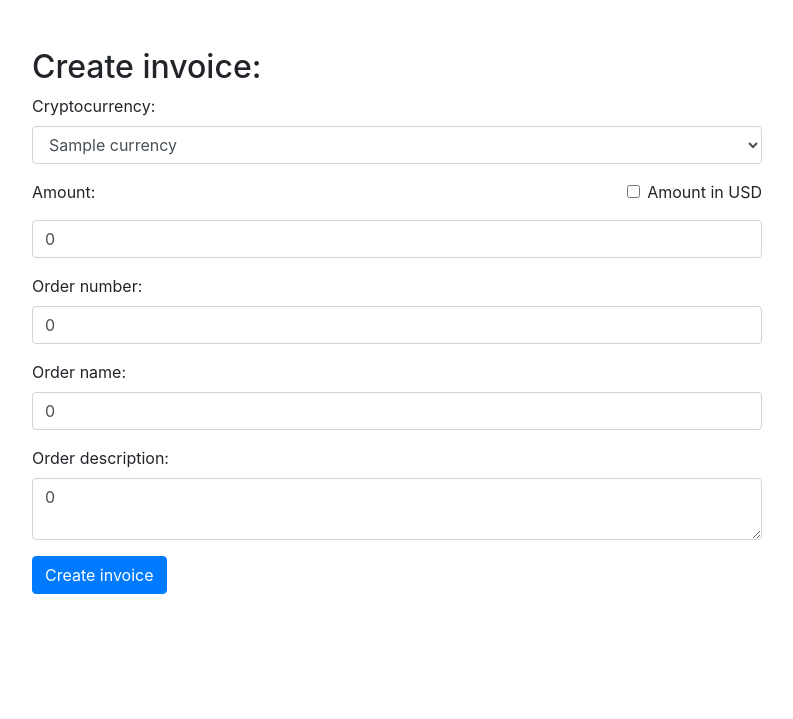
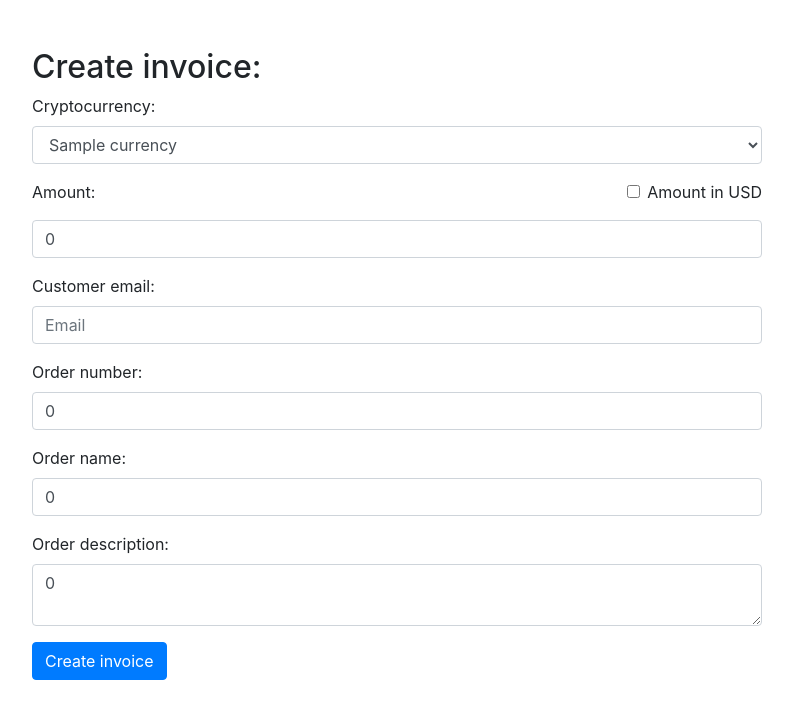
Before and after one commit to Plisio/white-label-vue, a PHP site: template pages/form.php in a window 1280 px wide. Shown: the top 719 px of the page, without its empty margins (243-1036 px from the left). Run offline with PHP 8.4, Linux system fonts and the light colour scheme; the template is opened without the code that fills it: most values are stand-ins (such as "Sample title", 1, 10 or a date in 2020).

Commit message:
update: customer-email field added

```diff
--- a/index.php
+++ b/index.php
@@ -56,6 +56,7 @@ if (isset($_GET['install'])) {
         'amount' => FILTER_VALIDATE_FLOAT,
         'order_number' => FILTER_VALIDATE_INT,
         'amount_usd' => FILTER_VALIDATE_FLOAT,
+        'email' => FILTER_VALIDATE_EMAIL,
     ];
 
     //validate user input
@@ -67,7 +68,7 @@ if (isset($_GET['install'])) {
             'description' => $_POST['description'],
             'currency' => $_POST['currency'],
             'callback_url' => 'http://' . $_SERVER['HTTP_HOST'] . '/?page=callback',
-//        'email' => $_POST['email']
+            'email' => $_POST['email']
         );
         if (isset($_POST['amount_usd']) && $_POST['amount_usd'] == true) {
             $data['source_amount'] = (float)$_POST['amount_usd'];
--- a/pages/form.php
+++ b/pages/form.php
@@ -35,6 +35,11 @@
                 </div>
 
                 <div class="form-group">
+                    <label for="email">Customer email:</label>
+                    <input type="email" name="email" class="form-control" id="email" required value="<?=(isset($_POST['email']) ? $_POST['email'] : '');?>" placeholder="Email"/>
+                </div>
+
+                <div class="form-group">
                     <label for="order_number">Order number:</label>
                     <input type="number" name="order_number" class="form-control" id="order_number" required value="<?=(isset($_POST['order_number']) ? $_POST['order_number'] : 0);?>"/>
                 </div>
```
